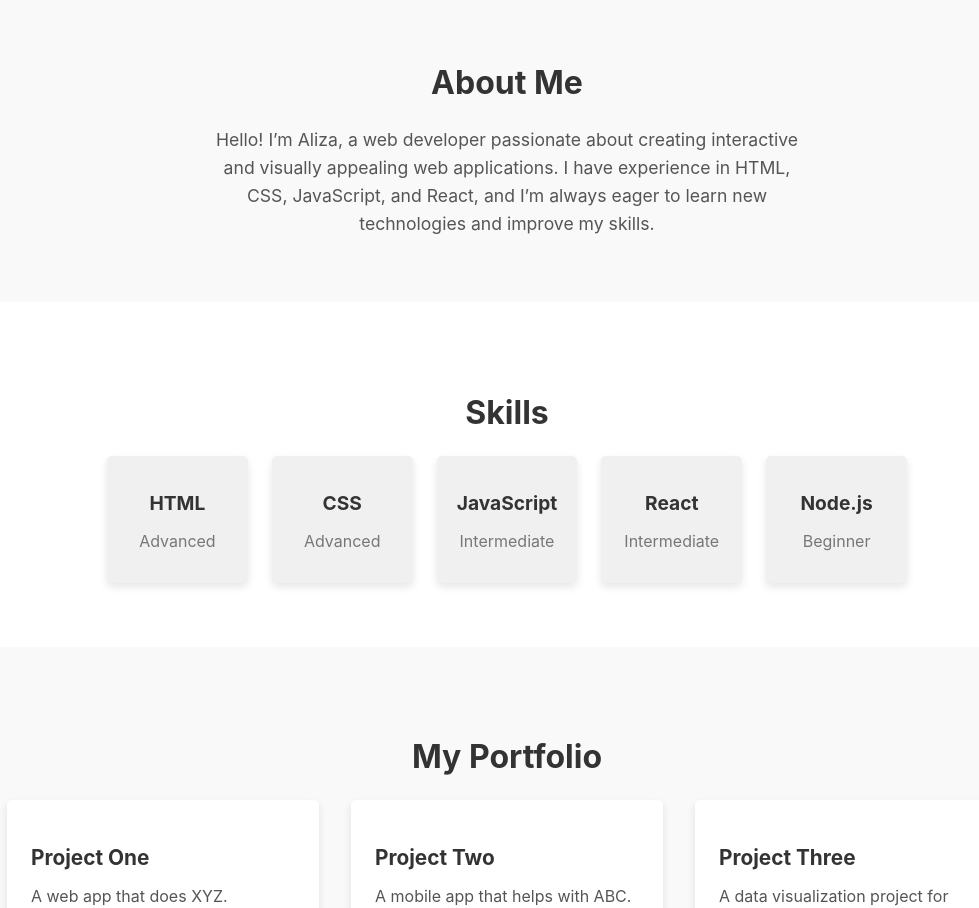
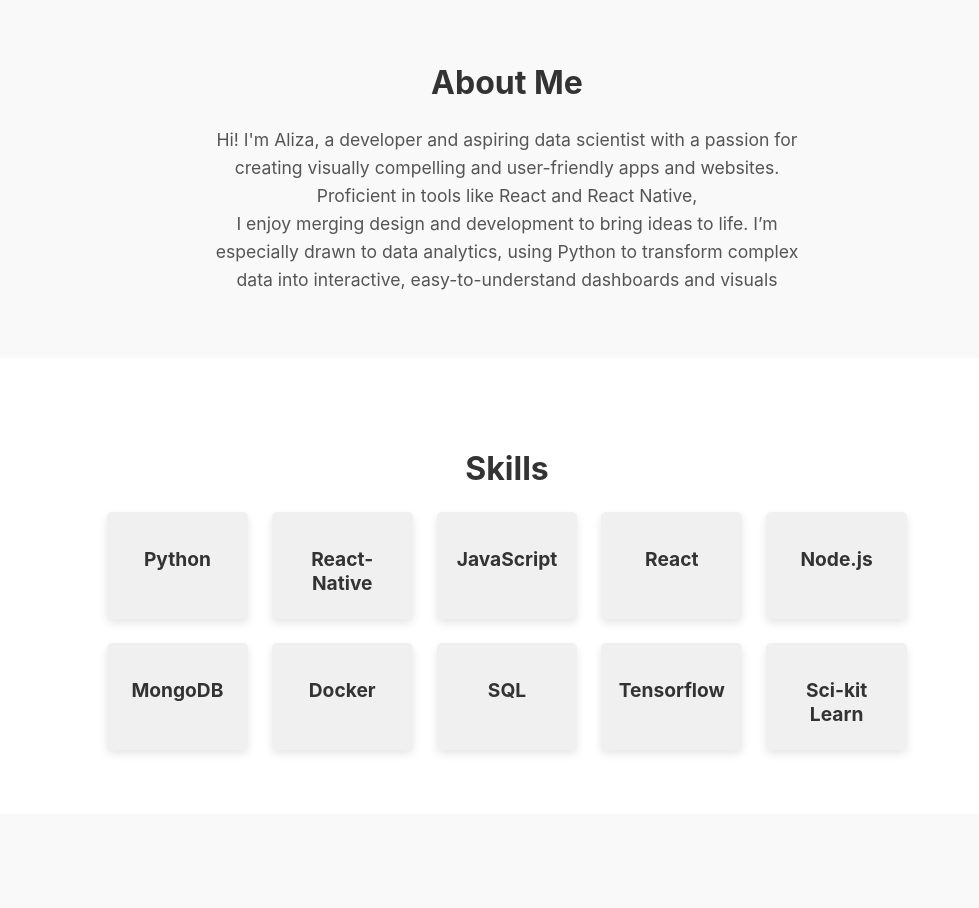
Before and after one commit to Aliza-03/Aliza-03.github.io, a React (Create React App) app in the folder aliza-portfolio/: page / in a window 1280 px wide. Shown: the part 880-1788 px from the top of the page, without its empty margins (133-1112 px from the left). Built offline with nearby package versions, Linux system fonts and the light colour scheme.

Commit message:
adding skills

```diff
--- a/aliza-portfolio/src/Components/About.js
+++ b/aliza-portfolio/src/Components/About.js
@@ -7,8 +7,12 @@ const About = () => {
     <section className="about" id="about">
       <h2>About Me</h2>
       <p>
-        Hello! I’m Aliza, a web developer passionate about creating interactive and visually appealing web applications.
-        I have experience in HTML, CSS, JavaScript, and React, and I’m always eager to learn new technologies and improve my skills.
+      Hi! I'm Aliza, a developer and aspiring data scientist with a passion for creating
+      visually compelling and user-friendly apps and websites. Proficient in tools like React and React Native,
+       </p>
+      <p>
+      I enjoy merging design and development to bring ideas to life. I’m especially drawn to data analytics,
+      using Python to transform complex data into interactive, easy-to-understand dashboards and visuals
       </p>
     </section>
   );
--- a/aliza-portfolio/src/Components/Skills.js
+++ b/aliza-portfolio/src/Components/Skills.js
@@ -3,11 +3,16 @@ import React from 'react';
 import '../styles/Skills.css';
 
 const skills = [
-  { name: 'HTML', level: 'Advanced' },
-  { name: 'CSS', level: 'Advanced' },
-  { name: 'JavaScript', level: 'Intermediate' },
-  { name: 'React', level: 'Intermediate' },
-  { name: 'Node.js', level: 'Beginner' },
+  { name: 'Python' },
+  { name: 'React-Native' },
+  { name: 'JavaScript' },
+  { name: 'React' },
+  { name: 'Node.js' },
+  { name: 'MongoDB' },
+  { name: 'Docker' },
+  { name: 'SQL' },
+  {name:'Tensorflow'},
+  { name: 'Sci-kit Learn'},
   // Add more skills as needed
 ];
 
@@ -19,7 +24,6 @@ const Skills = () => {
         {skills.map((skill, index) => (
           <div key={index} className="skill-item">
             <h3>{skill.name}</h3>
-            <p>{skill.level}</p>
           </div>
         ))}
       </div>
```
